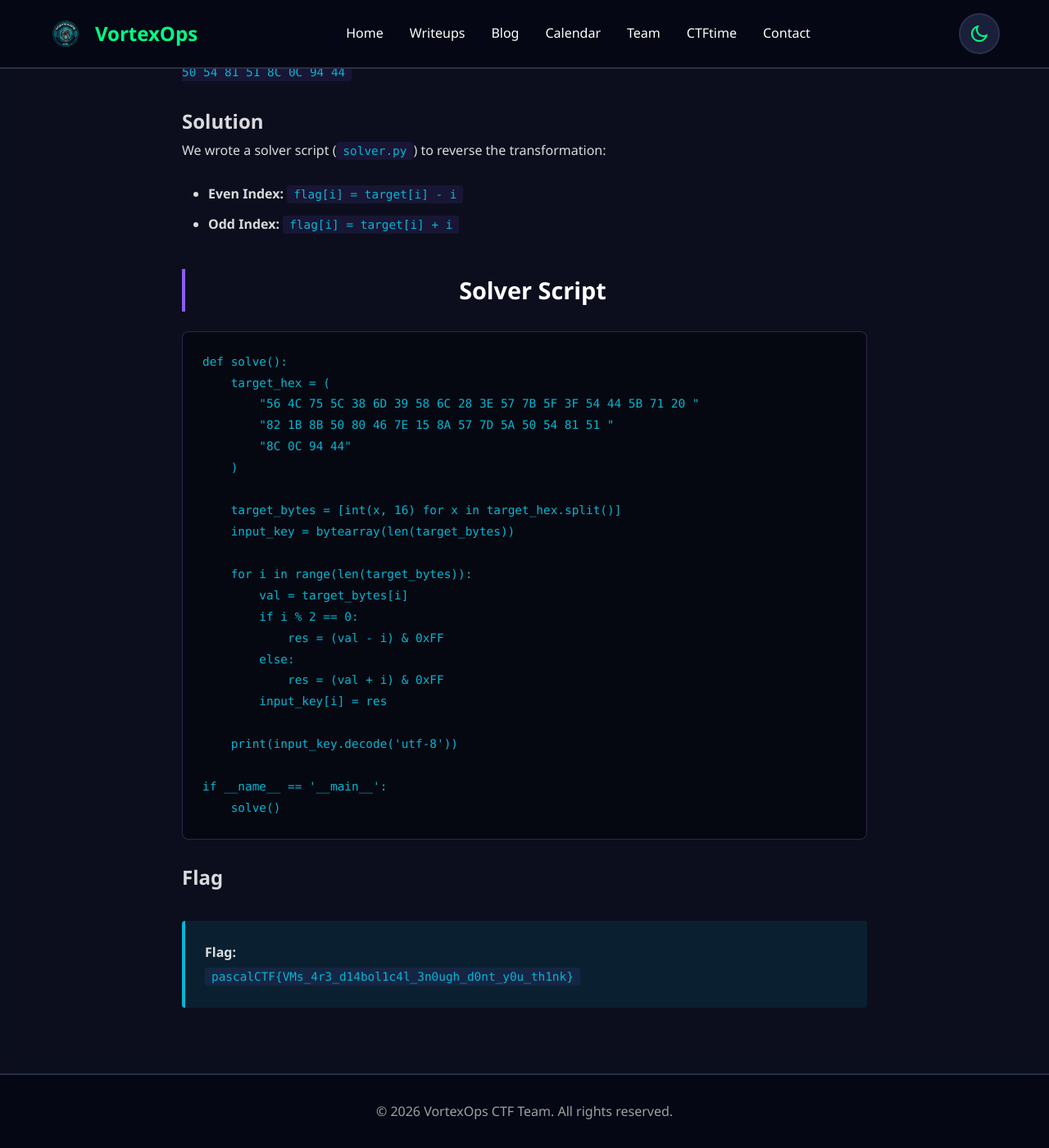
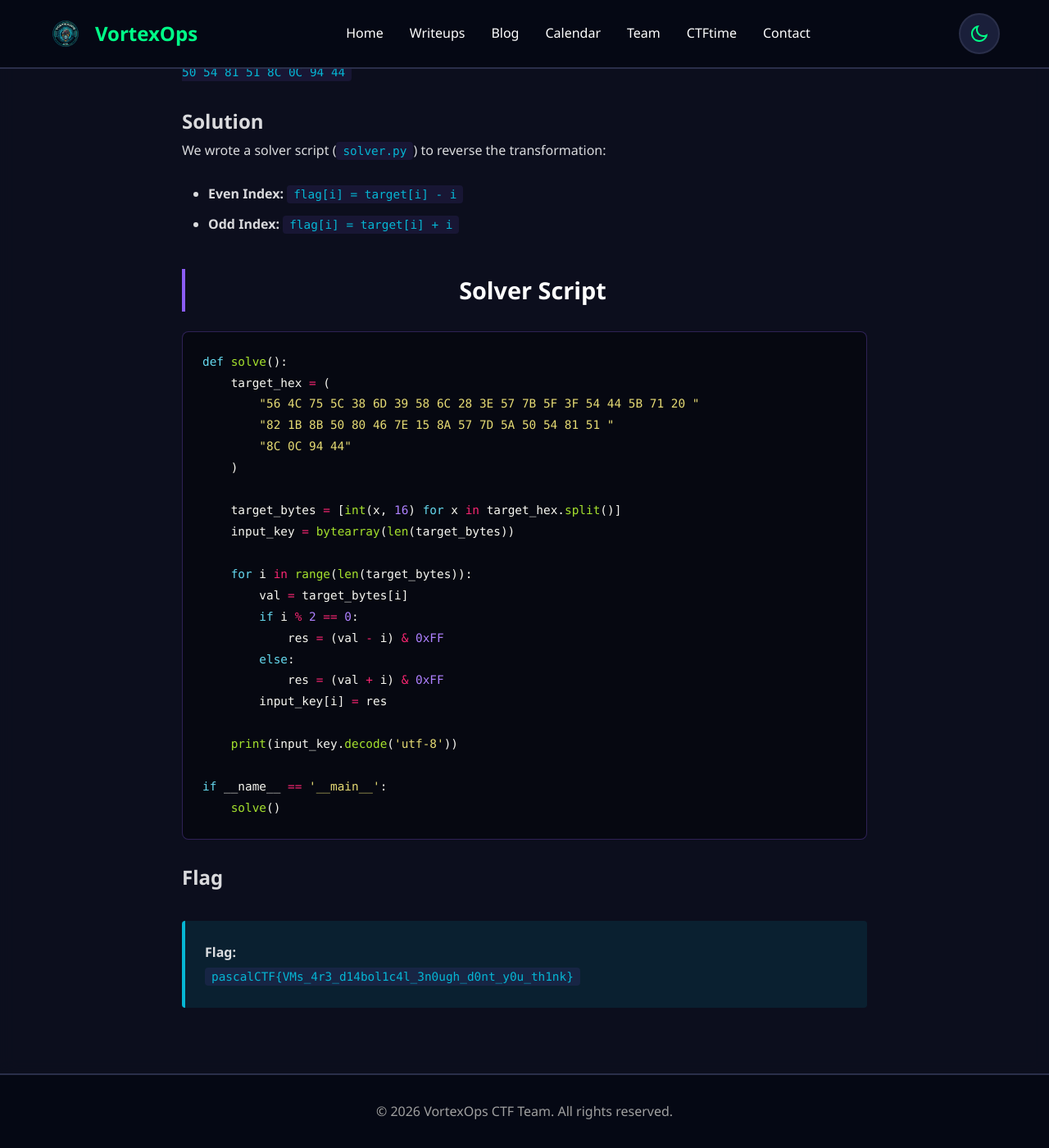
Before and after one commit to vortexopsctf/vortexopsctf.github.io, a Jekyll site: the page built from _posts/2026-02-05-pascal-ctf-strange-vm.md, in a window 1280 px wide and 1400 px high, scrolled down 1448 px. Shown: the whole window at 82% size. Built offline with Jekyll 4.4.1, drawn with Linux system fonts in a browser that asks for light colours.

Commit message:
Fix syntax highlighting

```diff
--- a/_layouts/writeup.html
+++ b/_layouts/writeup.html
@@ -110,7 +110,7 @@ layout: default
     .writeup-body pre code {
         background: none;
         padding: 0;
-        color: #06b6d4;
+        color: inherit;
     }
 
     .writeup-body a {
--- a/assets/css/style.css
+++ b/assets/css/style.css
@@ -210,8 +210,15 @@ body {
 }
 
 @keyframes logo-float {
-    0%, 100% { transform: translateY(0px) rotate(0deg); }
-    50% { transform: translateY(-20px) rotate(2deg); }
+
+    0%,
+    100% {
+        transform: translateY(0px) rotate(0deg);
+    }
+
+    50% {
+        transform: translateY(-20px) rotate(2deg);
+    }
 }
 
 .hero::before {
@@ -227,8 +234,17 @@ body {
 }
 
 @keyframes pulse {
-    0%, 100% { transform: scale(1); opacity: 0.5; }
-    50% { transform: scale(1.1); opacity: 0.8; }
+
+    0%,
+    100% {
+        transform: scale(1);
+        opacity: 0.5;
+    }
+
+    50% {
+        transform: scale(1.1);
+        opacity: 0.8;
+    }
 }
 
 .hero-content {
@@ -250,10 +266,24 @@ body {
 }
 
 @keyframes glitch-text {
-    0%, 90%, 100% { transform: translate(0); }
-    92% { transform: translate(-2px, 2px); }
-    94% { transform: translate(2px, -2px); }
-    96% { transform: translate(-2px, -2px); }
+
+    0%,
+    90%,
+    100% {
+        transform: translate(0);
+    }
+
+    92% {
+        transform: translate(-2px, 2px);
+    }
+
+    94% {
+        transform: translate(2px, -2px);
+    }
+
+    96% {
+        transform: translate(-2px, -2px);
+    }
 }
 
 .tagline {
@@ -528,8 +558,13 @@ footer p {
 }
 
 @keyframes spin {
-    0% { transform: rotate(0deg); }
-    100% { transform: rotate(360deg); }
+    0% {
+        transform: rotate(0deg);
+    }
+
+    100% {
+        transform: rotate(360deg);
+    }
 }
 
 .ranking-stats {
@@ -892,8 +927,15 @@ footer p {
 }
 
 @keyframes pulse-badge {
-    0%, 100% { opacity: 1; }
-    50% { opacity: 0.7; }
+
+    0%,
+    100% {
+        opacity: 1;
+    }
+
+    50% {
+        opacity: 0.7;
+    }
 }
 
 .event-badge.past {
@@ -1322,3 +1364,345 @@ footer p {
         grid-template-columns: 1fr;
     }
 }
+
+/* Syntax Highlighting (Monokai-like) */
+.highlight {
+    color: #f8f8f2;
+}
+
+.highlight .hll {
+    background-color: #49483e
+}
+
+.highlight .c {
+    color: #75715e
+}
+
+/* Comment */
+.highlight .err {
+    color: #960050;
+    background-color: #1e0010
+}
+
+/* Error */
+.highlight .k {
+    color: #66d9ef
+}
+
+/* Keyword */
+.highlight .l {
+    color: #ae81ff
+}
+
+/* Literal */
+.highlight .n {
+    color: #f8f8f2
+}
+
+/* Name */
+.highlight .o {
+    color: #f92672
+}
+
+/* Operator */
+.highlight .p {
+    color: #f8f8f2
+}
+
+/* Punctuation */
+.highlight .cm {
+    color: #75715e
+}
+
+/* Comment.Multiline */
+.highlight .cp {
+    color: #75715e
+}
+
+/* Comment.Preproc */
+.highlight .c1 {
+    color: #75715e
+}
+
+/* Comment.Single */
+.highlight .cs {
+    color: #75715e
+}
+
+/* Comment.Special */
+.highlight .gd {
+    color: #f92672
+}
+
+/* Generic.Deleted */
+.highlight .ge {
+    font-style: italic
+}
+
+/* Generic.Emph */
+.highlight .gr {
+    color: #f92672
+}
+
+/* Generic.Error */
+.highlight .gh {
+    color: #f8f8f2
+}
+
+/* Generic.Heading */
+.highlight .gi {
+    color: #a6e22e
+}
+
+/* Generic.Inserted */
+.highlight .go {
+    color: #66d9ef
+}
+
+/* Generic.Output */
+.highlight .gp {
+    color: #f92672;
+    font-weight: bold
+}
+
+/* Generic.Prompt */
+.highlight .gs {
+    font-weight: bold
+}
+
+/* Generic.Strong */
+.highlight .gu {
+    color: #75715e
+}
+
+/* Generic.Subheading */
+.highlight .gt {
+    color: #0044dd
+}
+
+/* Generic.Traceback */
+.highlight .kc {
+    color: #66d9ef
+}
+
+/* Keyword.Constant */
+.highlight .kd {
+    color: #66d9ef
+}
+
+/* Keyword.Declaration */
+.highlight .kn {
+    color: #f92672
+}
+
+/* Keyword.Namespace */
+.highlight .kp {
+    color: #66d9ef
+}
+
+/* Keyword.Pseudo */
+.highlight .kr {
+    color: #66d9ef
+}
+
+/* Keyword.Reserved */
+.highlight .kt {
+    color: #66d9ef
+}
+
+/* Keyword.Type */
+.highlight .ld {
+    color: #e6db74
+}
+
+/* Literal.Date */
+.highlight .m {
+    color: #ae81ff
+}
+
+/* Literal.Number */
+.highlight .s {
+    color: #e6db74
+}
+
+/* Literal.String */
+.highlight .na {
+    color: #a6e22e
+}
+
+/* Name.Attribute */
+.highlight .nb {
+    color: #f8f8f2
+}
+
+/* Name.Builtin */
+.highlight .nc {
+    color: #a6e22e
+}
+
+/* Name.Class */
+.highlight .no {
+    color: #66d9ef
+}
+
+/* Name.Constant */
+.highlight .nd {
+    color: #a6e22e
+}
+
+/* Name.Decorator */
+.highlight .ni {
+    color: #f8f8f2
+}
+
+/* Name.Entity */
+.highlight .ne {
+    color: #a6e22e
+}
+
+/* Name.Exception */
+.highlight .nf {
+    color: #a6e22e
+}
+
+/* Name.Function */
+.highlight .nl {
+    color: #f8f8f2
+}
+
+/* Name.Label */
+.highlight .nn {
+    color: #f8f8f2
+}
+
+/* Name.Namespace */
+.highlight .nx {
+    color: #a6e22e
+}
+
+/* Name.Other */
+.highlight .py {
+    color: #f8f8f2
+}
+
+/* Name.Property */
+.highlight .nt {
+    color: #f92672
+}
+
+/* Name.Tag */
+.highlight .nv {
+    color: #f8f8f2
+}
+
+/* Name.Variable */
+.highlight .ow {
+    color: #f92672
+}
+
+/* Operator.Word */
+.highlight .w {
+    color: #f8f8f2
+}
+
+/* Text.Whitespace */
+.highlight .mf {
+    color: #ae81ff
+}
+
+/* Literal.Number.Float */
+.highlight .mh {
+    color: #ae81ff
+}
+
+/* Literal.Number.Hex */
+.highlight .mi {
+    color: #ae81ff
+}
+
+/* Literal.Number.Integer */
+.highlight .mo {
+    color: #ae81ff
+}
+
+/* Literal.Number.Octal */
+.highlight .sb {
+    color: #e6db74
+}
+
+/* Literal.String.Backtick */
+.highlight .sc {
+    color: #e6db74
+}
+
+/* Literal.String.Char */
+.highlight .sd {
+    color: #e6db74
+}
+
+/* Literal.String.Doc */
+.highlight .s2 {
+    color: #e6db74
+}
+
+/* Literal.String.Double */
+.highlight .se {
+    color: #ae81ff
+}
+
+/* Literal.String.Escape */
+.highlight .sh {
+    color: #e6db74
+}
+
+/* Literal.String.Heredoc */
+.highlight .si {
+    color: #e6db74
+}
+
+/* Literal.String.Interpol */
+.highlight .sx {
+    color: #e6db74
+}
+
+/* Literal.String.Other */
+.highlight .sr {
+    color: #e6db74
+}
+
+/* Literal.String.Regex */
+.highlight .s1 {
+    color: #e6db74
+}
+
+/* Literal.String.Single */
+.highlight .ss {
+    color: #e6db74
+}
+
+/* Literal.String.Symbol */
+.highlight .bp {
+    color: #f8f8f2
+}
+
+/* Name.Builtin.Pseudo */
+.highlight .vc {
+    color: #f8f8f2
+}
+
+/* Name.Variable.Class */
+.highlight .vg {
+    color: #f8f8f2
+}
+
+/* Name.Variable.Global */
+.highlight .vi {
+    color: #f8f8f2
+}
+
+/* Name.Variable.Instance */
+.highlight .il {
+    color: #ae81ff
+}
+
+/* Literal.Number.Integer.Long */
```
Also changed, not shown: _posts/2026-02-09-pascalCTF-XorD.md (+2 -2 lines), writeups/v1t-ctf-2025/tryna-crack/index.html (+28 -12 lines).
